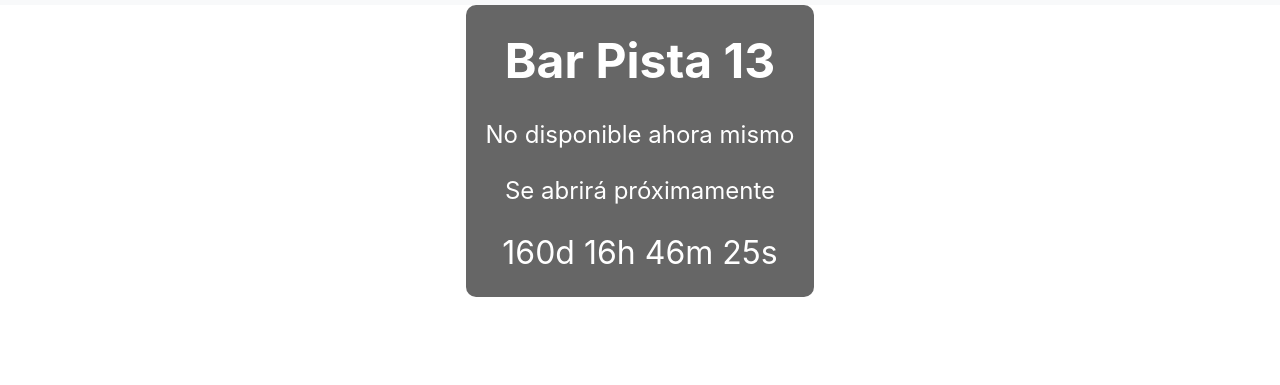
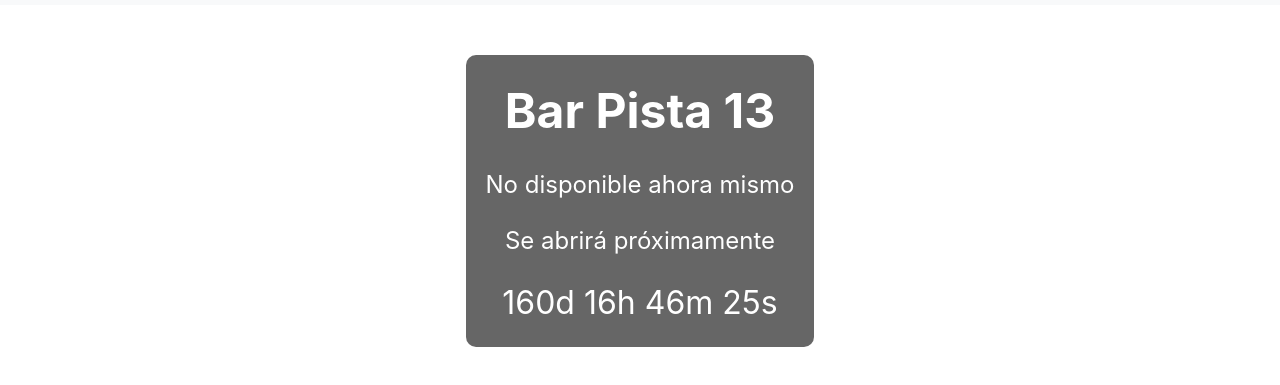
Before and after one commit to GonzaloTrilloHidalgo/BarPista13, a plain HTML site: page eventos.html in a window 1280 px wide. Shown: the part 91-476 px from the top of the page. Drawn offline with nearby package versions, Linux system fonts and the light colour scheme.

Commit message:
cambios pequeños

```diff
--- a/eventos.html
+++ b/eventos.html
@@ -8,9 +8,7 @@
     <link rel="stylesheet" href="styles.css">
     <style>
         .bg-cover {
-            background-image: url('img/background.jpg'); /* Ruta de la imagen de fondo */
-            background-size: cover;
-            background-position: center;
+            margin-top: 50px;
             height: 100%;
             display: flex;
             justify-content: center;
```
